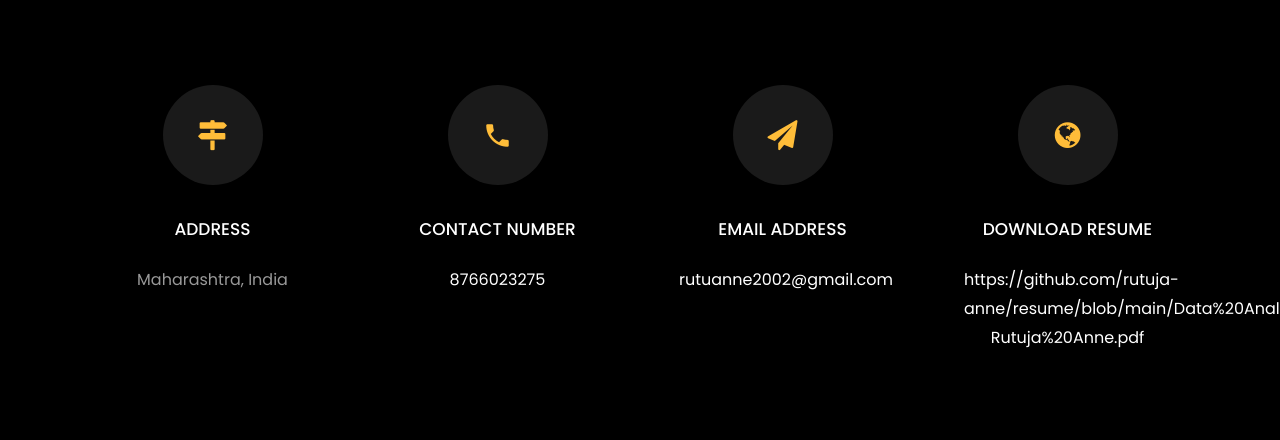
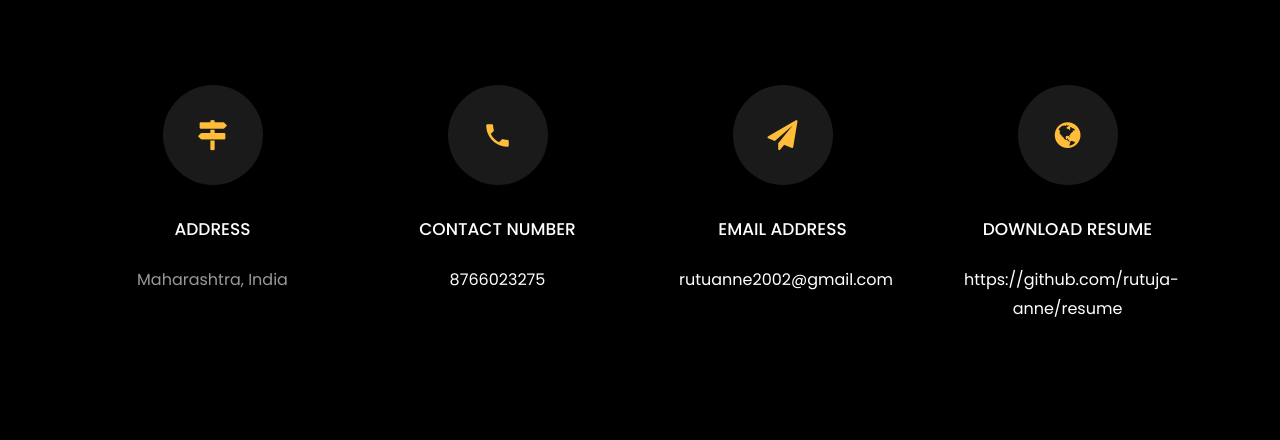
Before and after one commit to rutuja-anne/rutuja-anne.github.io, a plain HTML site: page index.html in a window 1280 px wide. Shown: the part 5665-6105 px from the top of the page. Drawn offline with Linux system fonts and the light colour scheme; files whose address does not match are found by name.

Commit message:
Update index.html

```diff
--- a/index.html
+++ b/index.html
@@ -582,7 +582,7 @@
           			<span class="icon-globe"></span>
           		</div>
           		<h3 class="mb-4">Download Resume</h3>
-	            <p><a href="#">https://github.com/rutuja-anne/resume/blob/main/Data%20Analyst-Rutuja%20Anne.pdf</a></p>
+	            <p><a href="#">https://github.com/rutuja-anne/resume</a></p>
 	          </div>
           </div>
 
```
